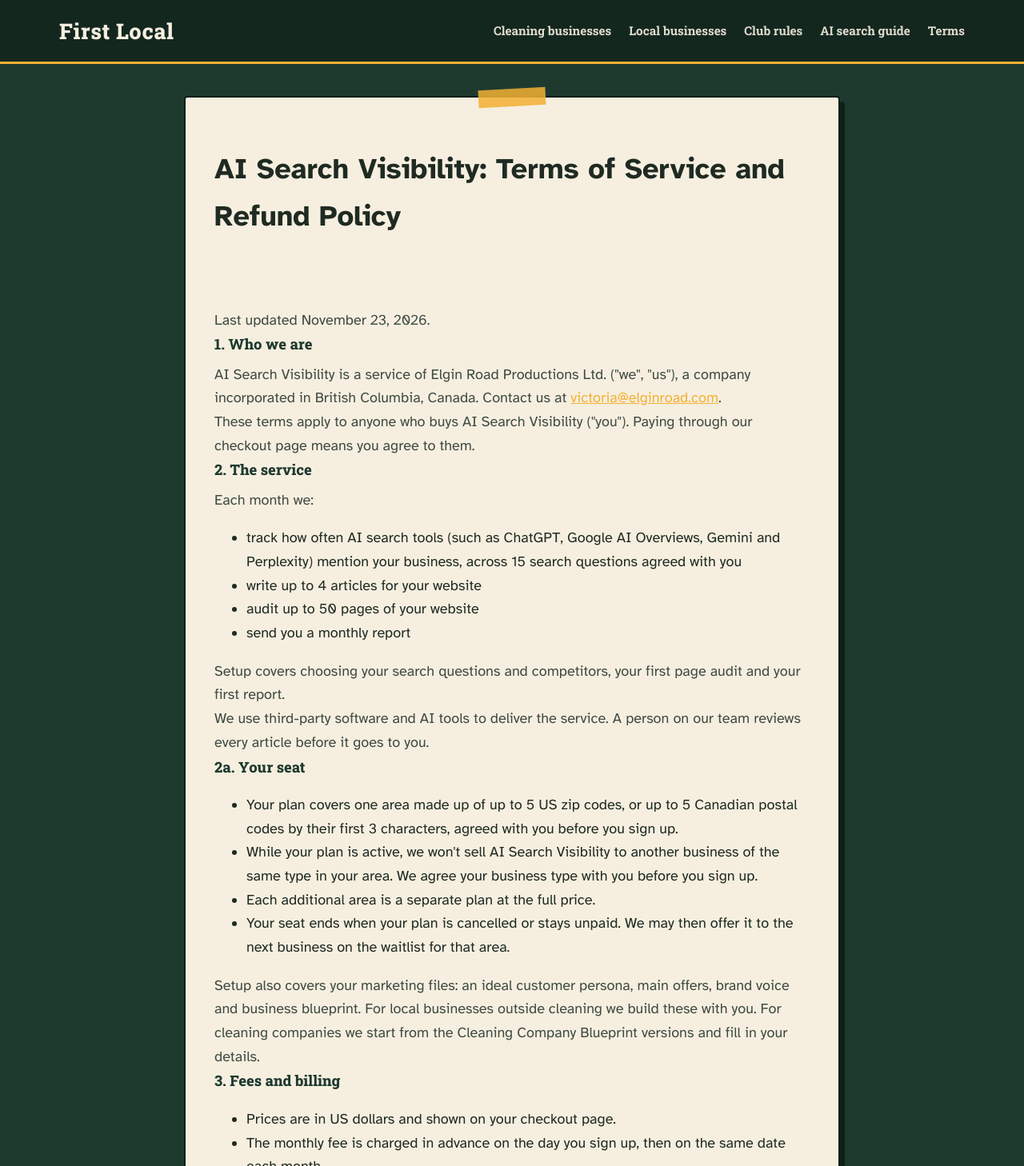
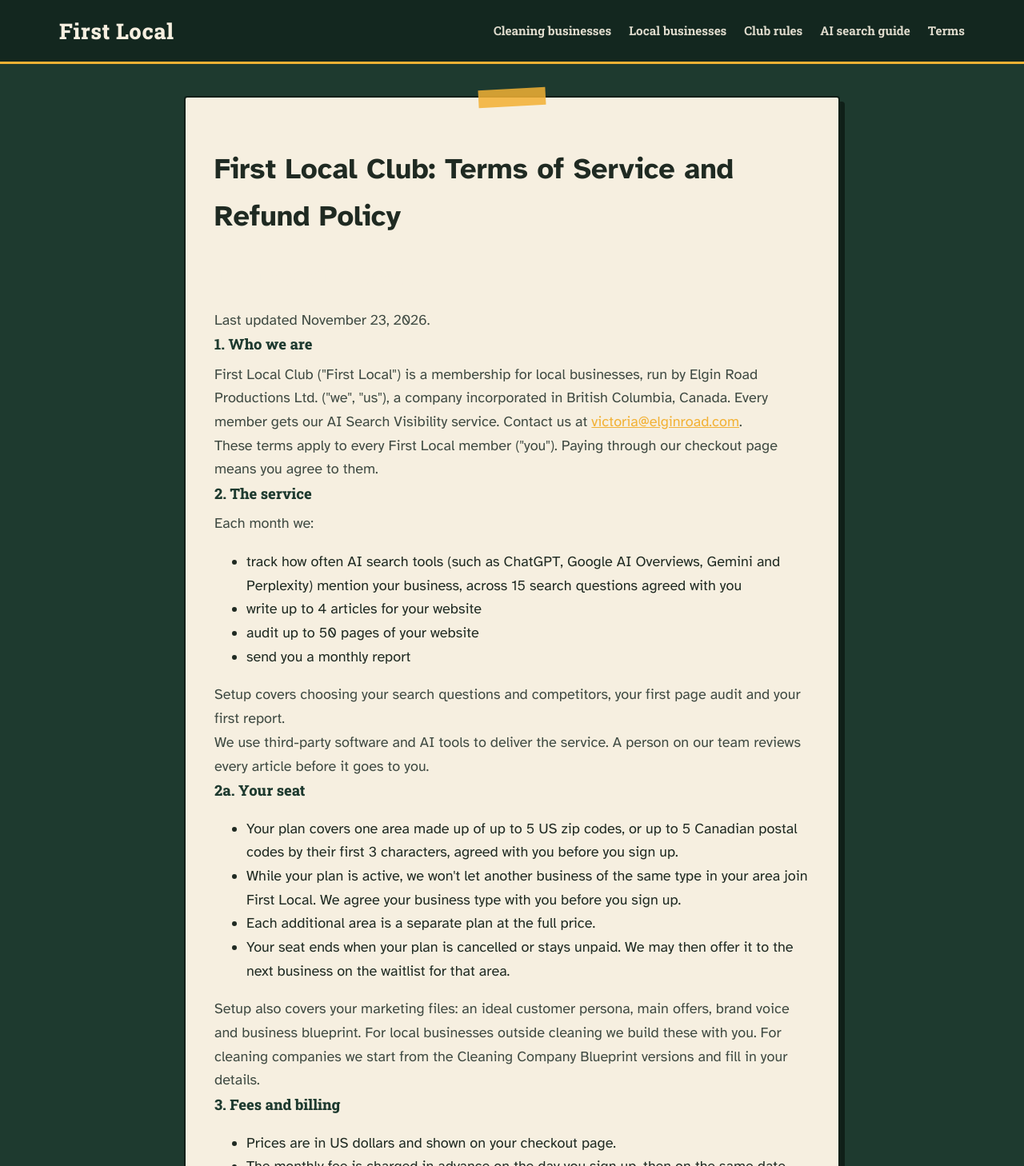
Before and after one commit to OakBayClean/firstlocal-site, a plain HTML site: page terms.html in a window 1280 px wide. Shown: the top 1458 px of the page at 80% size. Drawn offline with Linux system fonts and the light colour scheme.

Commit message:
Name First Local Club in the terms
Co-Authored-By: Claude Opus 5.5 <noreply@anthropic.com>
Claude-Session: https://claude.ai/code/session_01EwJi7zfJF22R8FVZ1SosrD

```diff
--- a/terms.html
+++ b/terms.html
@@ -3,8 +3,8 @@
 <head>
 <meta charset="utf-8">
 <meta name="viewport" content="width=device-width, initial-scale=1">
-<title>Terms of Service and Refund Policy | First Local</title>
-<meta name="description" content="Terms of Service and Refund Policy for AI Search Visibility, a service of Elgin Road Productions Ltd.">
+<title>Terms of Service and Refund Policy | First Local Club</title>
+<meta name="description" content="Terms of Service and Refund Policy for First Local Club and its AI Search Visibility service, run by Elgin Road Productions Ltd.">
 <link rel="canonical" href="https://firstlocal.club/terms.html">
 <script type="application/ld+json">{"@context": "https://schema.org", "@type": "Organization", "@id": "https://firstlocal.club/#org", "name": "First Local Club", "alternateName": "AI Search Visibility", "url": "https://firstlocal.club/", "email": "victoria@elginroad.com", "description": "A members-only club for local businesses. Every month we work to get members recommended first when people ask ChatGPT, Google AI, Gemini and Perplexity for their kind of business nearby. One seat per kind of business per area.", "founder": [{"@type": "Person", "name": "Victoria Westcott"}, {"@type": "Person", "name": "Jen Westcott"}], "parentOrganization": {"@type": "Organization", "name": "Elgin Road Productions Ltd.", "address": {"@type": "PostalAddress", "addressLocality": "Victoria", "addressRegion": "BC", "addressCountry": "CA"}}}</script>
 <link rel="preconnect" href="https://fonts.googleapis.com"><link rel="preconnect" href="https://fonts.gstatic.com" crossorigin><link href="https://fonts.googleapis.com/css2?family=Roboto+Slab:wght@700;800&family=Atkinson+Hyperlegible:ital,wght@0,400;0,700;1,400&family=Permanent+Marker&display=swap" rel="stylesheet">
@@ -167,14 +167,14 @@ section .rules{margin:0 auto}
 <main>
 
 <div class="wrap"><div class="card" style="max-width:820px;margin:40px auto;padding:36px">
-<h1>AI Search Visibility: Terms of Service and Refund Policy</h1>
+<h1>First Local Club: Terms of Service and Refund Policy</h1>
 
 <h2>Terms of Service</h2>
 <p class="muted">Last updated November 23, 2026.</p>
 
 <h3>1. Who we are</h3>
-<p>AI Search Visibility is a service of Elgin Road Productions Ltd. ("we", "us"), a company incorporated in British Columbia, Canada. Contact us at <a href="mailto:victoria@elginroad.com">victoria@elginroad.com</a>.</p>
-<p>These terms apply to anyone who buys AI Search Visibility ("you"). Paying through our checkout page means you agree to them.</p>
+<p>First Local Club ("First Local") is a membership for local businesses, run by Elgin Road Productions Ltd. ("we", "us"), a company incorporated in British Columbia, Canada. Every member gets our AI Search Visibility service. Contact us at <a href="mailto:victoria@elginroad.com">victoria@elginroad.com</a>.</p>
+<p>These terms apply to every First Local member ("you"). Paying through our checkout page means you agree to them.</p>
 
 <h3>2. The service</h3>
 <p>Each month we:</p>
@@ -190,7 +190,7 @@ section .rules{margin:0 auto}
 <h3>2a. Your seat</h3>
 <ul>
 <li>Your plan covers one area made up of up to 5 US zip codes, or up to 5 Canadian postal codes by their first 3 characters, agreed with you before you sign up.</li>
-<li>While your plan is active, we won't sell AI Search Visibility to another business of the same type in your area. We agree your business type with you before you sign up.</li>
+<li>While your plan is active, we won't let another business of the same type in your area join First Local. We agree your business type with you before you sign up.</li>
 <li>Each additional area is a separate plan at the full price.</li>
 <li>Your seat ends when your plan is cancelled or stays unpaid. We may then offer it to the next business on the waitlist for that area.</li>
 </ul>
```
